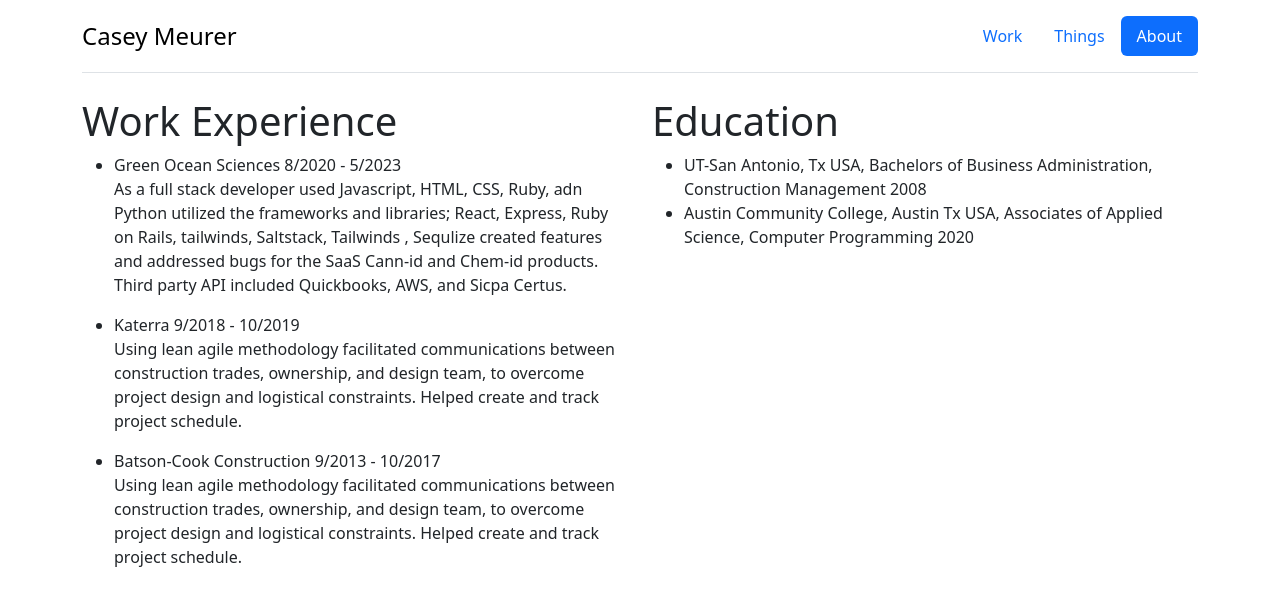
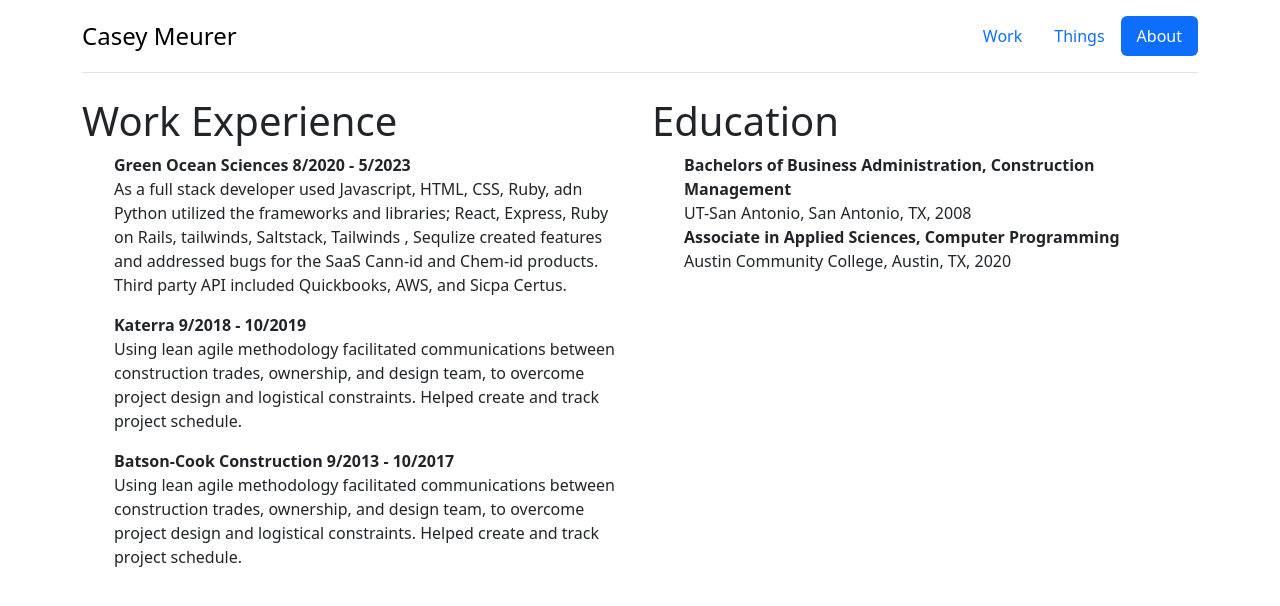
Before and after one commit to Meerkat81/my_portfolio, a Jekyll site: the page built from about.html, in a window 1280 px wide. Shown: the top 606 px of the page. Built offline with Jekyll 4.4.1, drawn with Linux system fonts in a browser that asks for light colours.

Commit message:
make about page components

```diff
--- a/about.html
+++ b/about.html
@@ -7,41 +7,21 @@
   <div class="col">
     <h1 class="display-6">Work Experience</h1>
     <ul>
-      <li>Green Ocean Sciences 8/2020 - 5/2023</li>
-      <p>
-        As a full stack developer used Javascript, HTML, CSS, Ruby, adn Python
-        utilized the frameworks and libraries; React, Express, Ruby on Rails,
-        tailwinds, Saltstack, Tailwinds , Sequlize created features and
-        addressed bugs for the SaaS Cann-id and Chem-id products. Third party
-        API included Quickbooks, AWS, and Sicpa Certus.
-      </p>
-      <li>Katerra 9/2018 - 10/2019</li>
-      <p>
-        Using lean agile methodology facilitated communications between
-        construction trades, ownership, and design team, to overcome project
-        design and logistical constraints. Helped create and track project
-        schedule.
-      </p>
-      <li>Batson-Cook Construction 9/2013 - 10/2017</li>
-      <p>
-        Using lean agile methodology facilitated communications between
-        construction trades, ownership, and design team, to overcome project
-        design and logistical constraints. Helped create and track project
-        schedule.
-      </p>
+      {% for job in site.data.employment %}
+      <li><strong>{{job.company}} {{job.date}}</strong></li>
+      <p>{{job.description}}</p>
+      {% endfor %}
     </ul>
   </div>
   <div class="col">
     <h1 class="display-6">Education</h1>
     <ul>
+      {% for school in site.data.education %}
       <li>
-        UT-San Antonio, Tx USA, Bachelors of Business Administration,
-        Construction Management 2008
+        <strong>{{school.degree}}</strong><br />
+        {{school.school}}, {{school.location}}, {{school.year}}
       </li>
-      <li>
-        Austin Community College, Austin Tx USA, Associates of Applied Science,
-        Computer Programming 2020
-      </li>
+      {% endfor %}
     </ul>
   </div>
 </div>
--- a/assets/css/style.css
+++ b/assets/css/style.css
@@ -4,3 +4,6 @@
 .project-image {
   margin: 1rem;
 }
+* {
+  list-style: none;
+}
```
